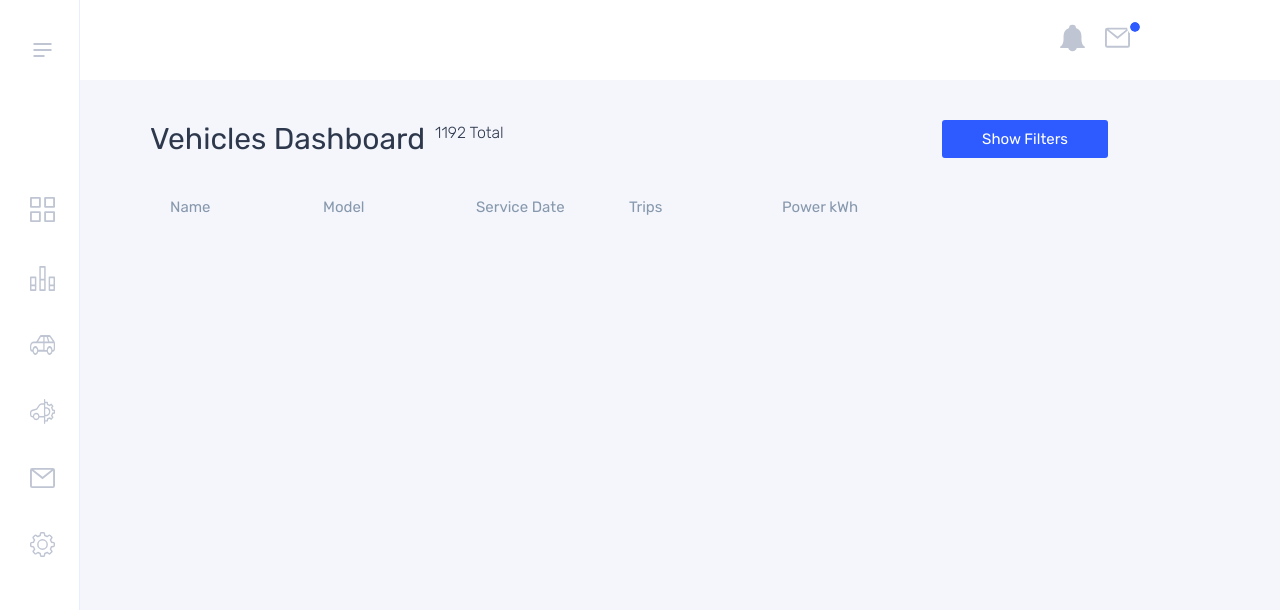
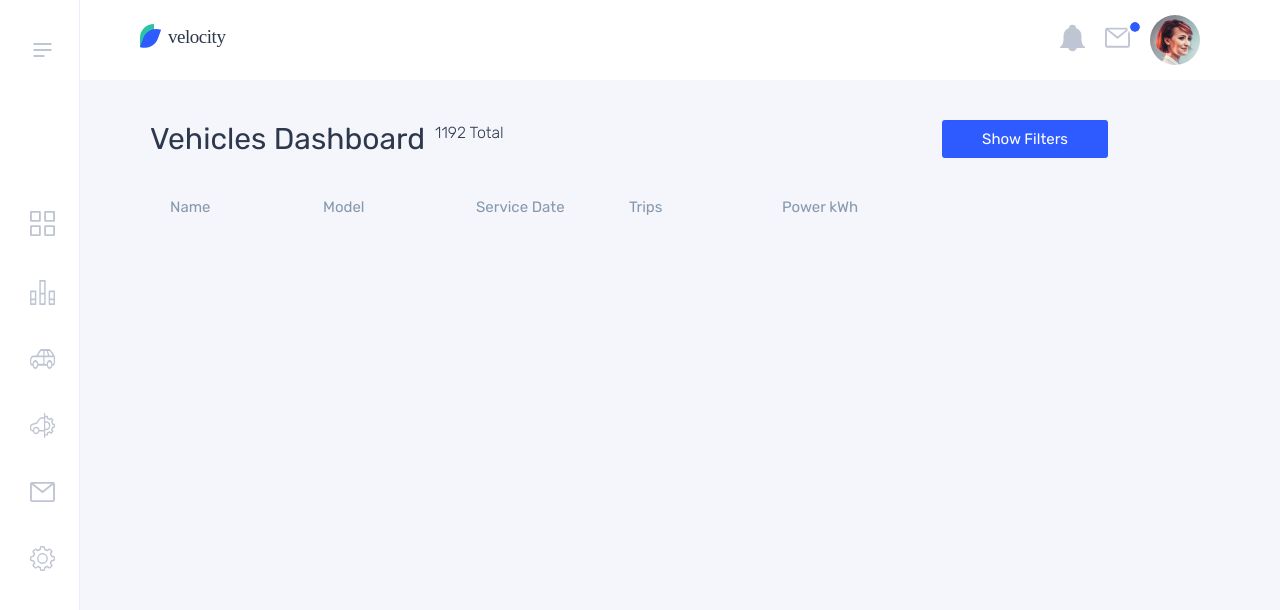
Before and after one commit to Guyb2k9/afrihost, a website: page index.html in a window 1280 px wide. Shown: the top 610 px of the page. Drawn offline with nearby package versions, Linux system fonts and the light colour scheme; the site is published under a folder, as on GitHub Pages, so addresses that start at the root find nothing; no server answers.

Commit message:
adjusted routing

```diff
--- a/index.html
+++ b/index.html
@@ -17,7 +17,7 @@
     <script src="https://unpkg.com/vue@3.0.11/dist/vue.global.js"></script>
     <script src="https://unpkg.com/axios/dist/axios.min.js"></script>
 
-    <script src="/assets/javascript/app.js" defer></script>
+    <script src="./assets/javascript/app.js" defer></script>
 
 
   </head>
@@ -42,7 +42,7 @@
       <!-- user welcome tab -->
       <div class="user-welcome" :class="showUser">
         <img
-          src="/assets/images/profile-photo.jpg"
+          src="./assets/images/profile-photo.jpg"
           alt=""
           class="user-welcome__photo"
         />
@@ -172,7 +172,7 @@
     </nav>
     <header class="header">
       <div class="header__logo">
-        <img src="/assets/images/Velocity-Logo.svg" alt="" />
+        <img src="./assets/images/Velocity-Logo.svg" alt="" />
       </div>
       <div class="header__notifications">
         <a href="" class="header__notifications--icon"
@@ -220,7 +220,7 @@
           </svg>
         </a>
         <img
-          src="/assets/images/profile-photo.jpg"
+          src="./assets/images/profile-photo.jpg"
           alt=""
           class="header__notifications--icon"
         />
@@ -262,7 +262,6 @@
     </div>
 
     <script src="./components/vehicles.js"></script>
-    <script src="/assets/javascript/basic.js" defer></script>
 
 
   </body>
```
